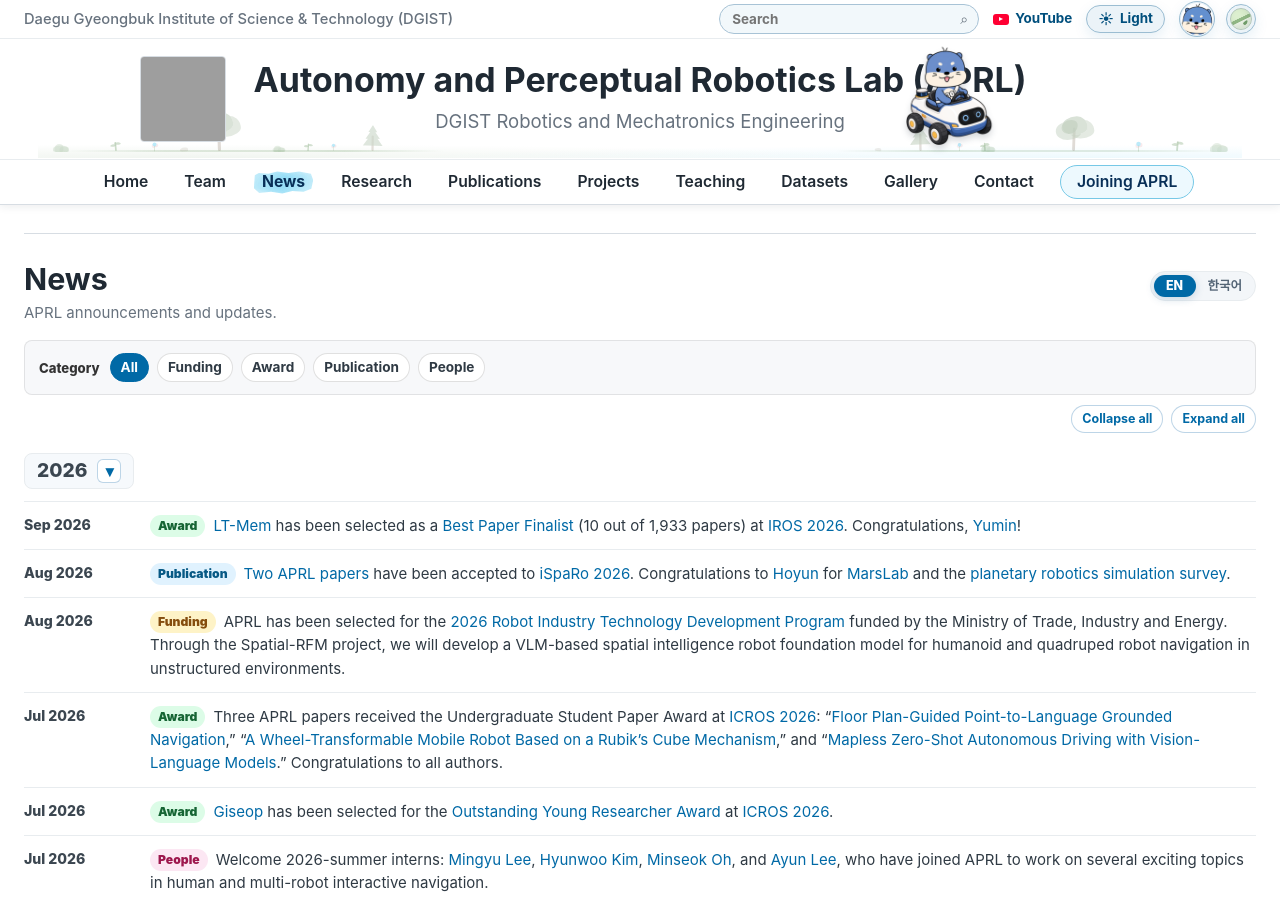
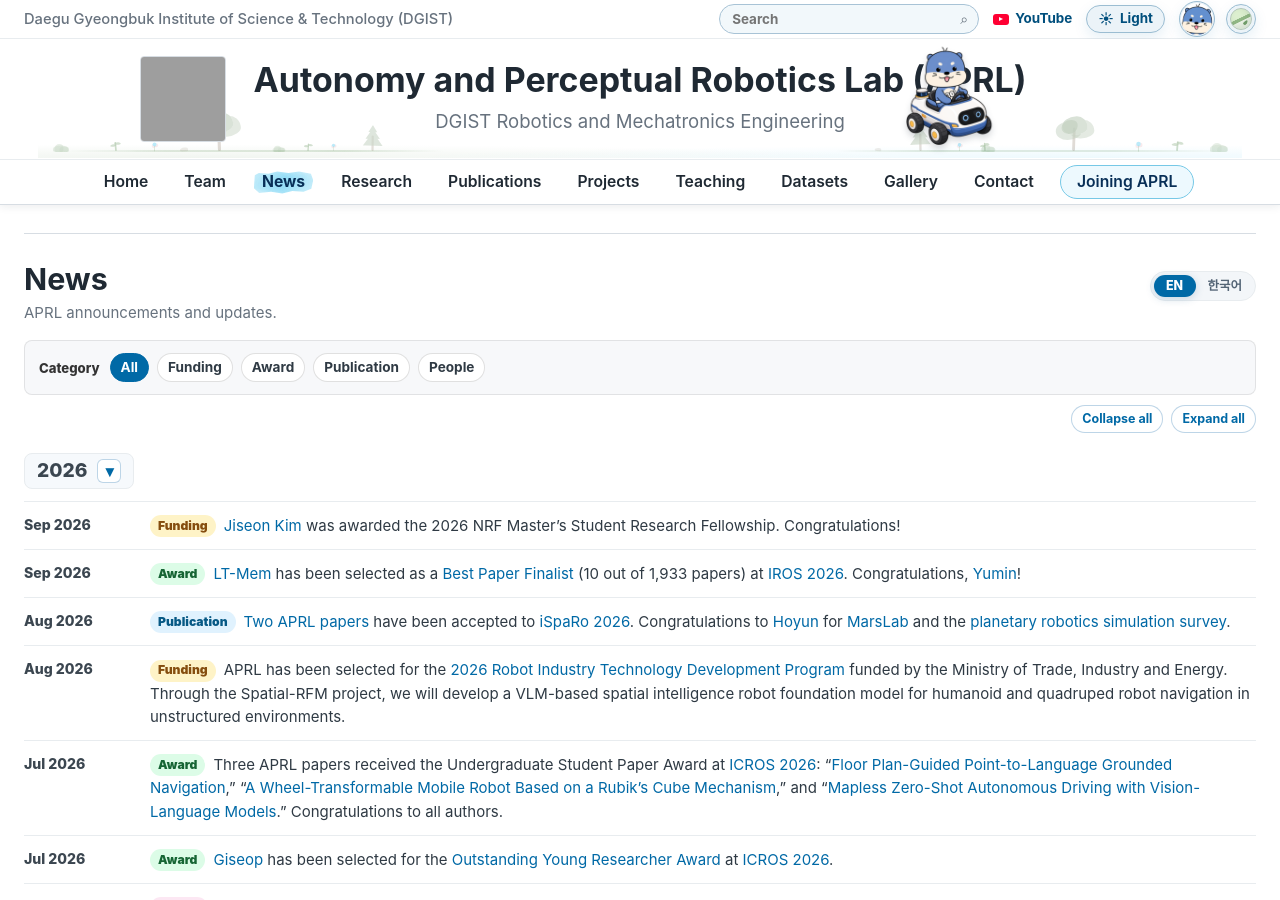
Before and after one commit to team-aprl/team-aprl.github.io, a Jekyll site: the page built from news.html, in a window 1280 px wide and 900 px high. Built offline with Jekyll 4.4.1, drawn with Linux system fonts in a browser that asks for light colours; grey boxes are pictures that could not be loaded.

Commit message:
Add Jiseon Kim NRF fellowship news

```diff
--- a/news-language.js
+++ b/news-language.js
@@ -1,5 +1,6 @@
 (() => {
   const translations = {
+    "nrf-masters-fellowship-jiseon-kim": `<span class="news-tag tag-funding">연구비</span><a href="team.html#team-member-jiseon-kim">김지선</a> 님이 2026년도 한국연구재단 석사과정생연구장려금지원사업에 선정되었습니다. 축하합니다!`,
     "lt-mem-finalist": `<span class="news-tag tag-award">수상</span><a href="publications.html?year=2026&amp;venue=iros&amp;q=LT-Mem#lt-mem">LT-Mem</a>이 <a href="assets/news/lt-mem-iros2026-best-paper-finalist.png">최우수 논문 후보</a>(전체 1,933편 중 10편)로 선정되었습니다. <a href="https://2026.ieee-iros.org/">IROS 2026</a>에서 발표될 예정입니다. <a href="team.html#team-member-yumin-lee">이유민</a> 님, 축하합니다!`,
     "isparo-2026": `<span class="news-tag tag-publication">논문</span>APRL 논문 2편이 <a href="http://isparo.space">iSpaRo 2026</a>에 채택되었습니다. <a href="team.html#team-member-hoyun-kim">김호윤</a> 님의 <a href="publications.html?year=2026&amp;venue=isparo#marslab-isparo-2026">MarsLab</a>과 <a href="publications.html?year=2026&amp;venue=isparo#planetary-robotics-simulation-survey-isparo-2026">행성 로보틱스 시뮬레이션 서베이</a> 논문 채택을 축하합니다.`,
     "spatial-rfm": `<span class="news-tag tag-funding">연구비</span>APRL이 산업통상자원부의 <a href="projects.html#spatial-rfm">2026년도 로봇산업기술개발사업</a>에 선정되었습니다. Spatial-RFM 과제를 통해 비정형 환경에서 휴머노이드와 사족보행 로봇의 내비게이션을 위한 VLM 기반 공간지능 로봇 파운데이션 모델을 개발합니다.`,
--- a/news.html
+++ b/news.html
@@ -38,6 +38,10 @@
 
         <div class="publication-year" data-news-year>2026</div>
         <ol class="news-list">
+          <li data-news-category="funding" data-news-id="nrf-masters-fellowship-jiseon-kim" data-home-reveal="true">
+            <time datetime="2026-09">Sep 2026</time>
+            <p><span class="news-tag tag-funding">Funding</span><a href="{{ '/team.html' | relative_url }}#team-member-jiseon-kim">Jiseon Kim</a> was awarded the 2026 NRF Master’s Student Research Fellowship. Congratulations!</p>
+          </li>
           <li data-news-category="award" data-news-id="lt-mem-finalist" data-home-reveal="true">
             <time datetime="2026-09">Sep 2026</time>
             <p><span class="news-tag tag-award">Award</span><a href="publications.html?year=2026&amp;venue=iros&amp;q=LT-Mem#lt-mem">LT-Mem</a> has been selected as a <a href="assets/news/lt-mem-iros2026-best-paper-finalist.png">Best Paper Finalist</a> (10 out of 1,933 papers) at <a href="https://2026.ieee-iros.org/">IROS 2026</a>. Congratulations, <a href="{{ '/team.html' | relative_url }}#team-member-yumin-lee">Yumin</a>!</p>
```
